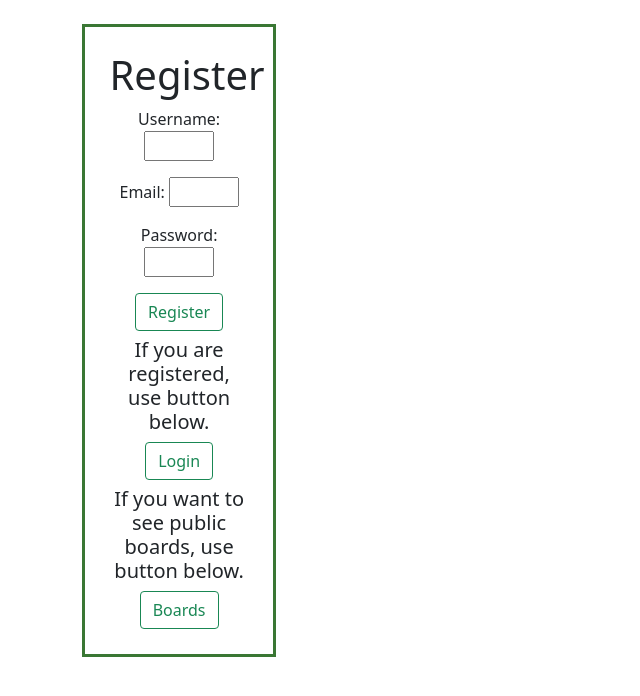
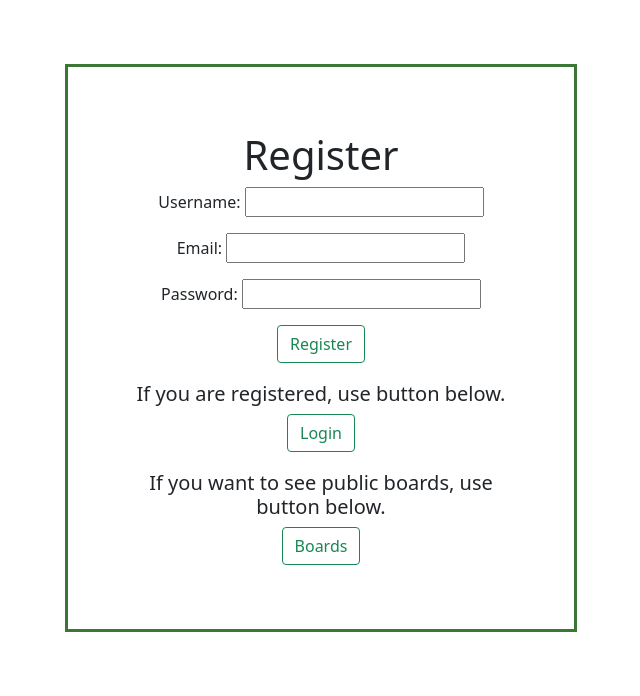
Before and after one commit to JakubGem/Proman, a Flask app: page /register in a window 1280 px wide. Shown: the top 696 px of the page, without its empty margins (319-959 px from the left). Run offline with Flask 2, Linux system fonts and the light colour scheme; parts of the project's set-up code (start-up, migrations or seed data) failed here and were passed over.

Commit message:
fix log template

```diff
--- /dev/null
+++ b/static/css/log.css
@@ -0,0 +1,17 @@
+.log{
+    width: 40%;
+    height: 45%;
+    text-align: center;
+    border-color: #3A7734;
+    border-style: solid;
+    padding: 5%;
+    margin: 5% auto auto auto;
+}
+
+.log_second_option{
+    padding-top: 5%;
+}
+
+.go_to_main_page {
+    padding-top: 5%;
+}
--- a/static/css/main.css
+++ b/static/css/main.css
@@ -14,7 +14,7 @@
     border-color: #3A7734;
     border-style: solid;
     padding: 5%;
-    margin: 5% auto auto;
+    margin: 5% auto auto auto;
 }
 
 .log_second_option{
--- a/templates/login.html
+++ b/templates/login.html
@@ -13,7 +13,7 @@
             integrity="sha384-ka7Sk0Gln4gmtz2MlQnikT1wXgYsOg+OMhuP+IlRH9sENBO0LRn5q+8nbTov4+1p"
             crossorigin="anonymous"></script>
     <!-- Koniec skryptów dla modalu -->
-    <link href="../static/css/main.css" rel="stylesheet" type="text/css">
+    <link href="../static/css/log.css" rel="stylesheet" type="text/css">
 </head>
 <body>
 <div class="log">
--- a/templates/register.html
+++ b/templates/register.html
@@ -13,7 +13,7 @@
             integrity="sha384-ka7Sk0Gln4gmtz2MlQnikT1wXgYsOg+OMhuP+IlRH9sENBO0LRn5q+8nbTov4+1p"
             crossorigin="anonymous"></script>
     <!-- Koniec skryptów dla modalu -->
-    <link href="../static/css/main.css" rel="stylesheet" type="text/css">
+    <link href="../static/css/log.css" rel="stylesheet" type="text/css">
 </head>
 <body>
 <div class="log">
```
